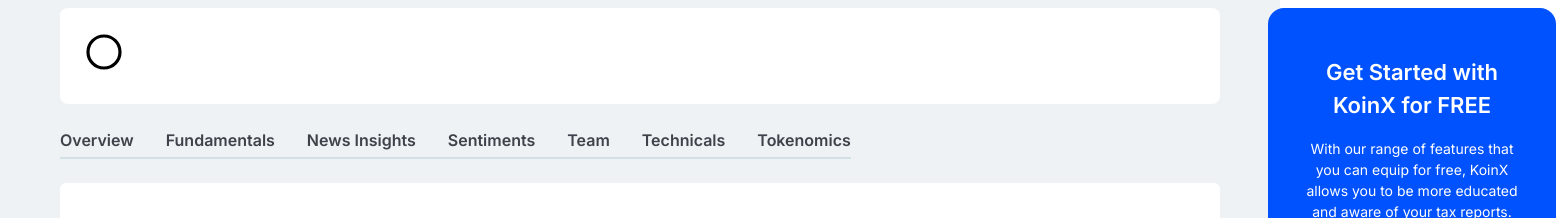
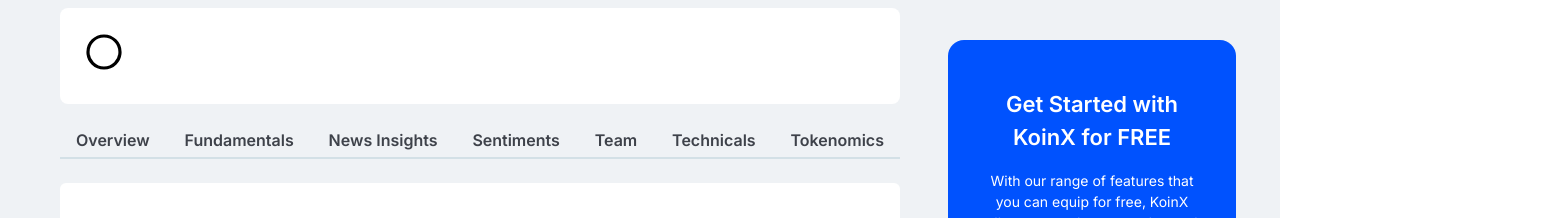
Before and after one commit to vivekp1118/crypto-site-challenge, a React (Vite) app in the folder cryto-site/: page / in a window 1280 px wide. Shown: the part 200-418 px from the top of the page, 1556 px wide, since content can reach past the window. Built offline with nearby package versions, Linux system fonts and the light colour scheme; no server answers.

Commit message:
- KoniX guide fix

```diff
--- a/cryto-site/src/Index.jsx
+++ b/cryto-site/src/Index.jsx
@@ -9,16 +9,18 @@
   return (
     <>
       <Navbar />
-      <div className="flex bg-bg-gray p-mobile-x pb-10 sm:p-desktop-x sm:pb-10">
+      <div className="flex flex-col bg-bg-gray">
+        <div className="flex w-full flex-col p-mobile-x pb-10 sm:p-desktop-x sm:pb-10 lg:w-[75%] lg:flex-row">
           <div className="w-full">
             <Hero />
             <DetailsNavigator />
             <CoinDetails />
             <Sentiment />
           </div>
-        <div className="ml-6 hidden w-[300px] lg:block ">
+          <div className="mt-8 lg:ml-6 lg:block lg:w-[300px] ">
             <KoinXGuide />
             <TrendingCoinList />
+          </div>
         </div>
       </div>
     </>
--- a/cryto-site/src/components/details-navigator/DetailsNavigator.jsx
+++ b/cryto-site/src/components/details-navigator/DetailsNavigator.jsx
@@ -1,7 +1,7 @@
 function DetailsNavigator() {
   return (
-    <div className="flex w-full overflow-x-scroll">
-      <div className="my-6 flex w-fit flex-nowrap gap-8 border-b-2 border-[#D3E0E6] font-semibold text-[#3E424A]">
+    <div className="flex w-full overflow-x-scroll ">
+      <div className="my-6 flex w-fit  flex-grow flex-nowrap justify-between  gap-8 border-b-2 border-[#D3E0E6] px-4 font-semibold text-[#3E424A]">
         <a
           href="#overview"
           className="cursor-pointer text-nowrap border-b border-transparent pb-1 focus:border-b-2 focus:border-[#0052FE] focus:text-[#0052FE]"
--- a/cryto-site/src/components/koinx-guide/KoinXGuide.jsx
+++ b/cryto-site/src/components/koinx-guide/KoinXGuide.jsx
@@ -1,7 +1,7 @@
 import guideSVG from "../../assets/guide.svg";
 function KoinXGuide() {
   return (
-    <div className="ml-6 mt-32 hidden h-fit w-full rounded-[16px] bg-[#0052FE] px-8 py-4 pt-[3rem] lg:block ">
+    <div className="h-fit w-full rounded-[16px] bg-[#0052FE] px-8 py-4 pt-[3rem] lg:ml-6 lg:mt-32 lg:block ">
       <div className="flex min-w-[200px]  flex-shrink-0 flex-col items-center justify-center gap-4">
         <h1 className="text-center text-[22px] font-semibold text-white">
           Get Started with KoinX for FREE
--- a/cryto-site/src/components/sentiment/Sentiment.jsx
+++ b/cryto-site/src/components/sentiment/Sentiment.jsx
@@ -8,7 +8,7 @@
 
 function Sentiment() {
   return (
-    <div className="mt-8 rounded-md bg-white  p-8">
+    <div className="mt-8 flex flex-col rounded-md bg-white  p-8">
       <Header heading="Sentiment" />
       <SubHeader header="Key Events" margin="my-4" />
       <HorizontalNavigator>
--- a/cryto-site/src/components/treanding-coin-list/TrendingCoinList.jsx
+++ b/cryto-site/src/components/treanding-coin-list/TrendingCoinList.jsx
@@ -14,7 +14,7 @@
   });
 
   return (
-    <div className="ml-5 mt-4 flex w-full flex-col items-start justify-center gap-[1rem] rounded-[8px] bg-[#fff] p-[0.75rem]">
+    <div className="mt-4 flex w-full flex-col items-start justify-center gap-[1rem] rounded-[8px] bg-[#fff] p-[0.75rem] lg:ml-5">
       <h1 className="text-[22px] font-semibold">Trending Coins (24h)</h1>
 
       {treningCoins.map((item, index) => (
```
Lines whose indentation alone changed are shown as unchanged.
